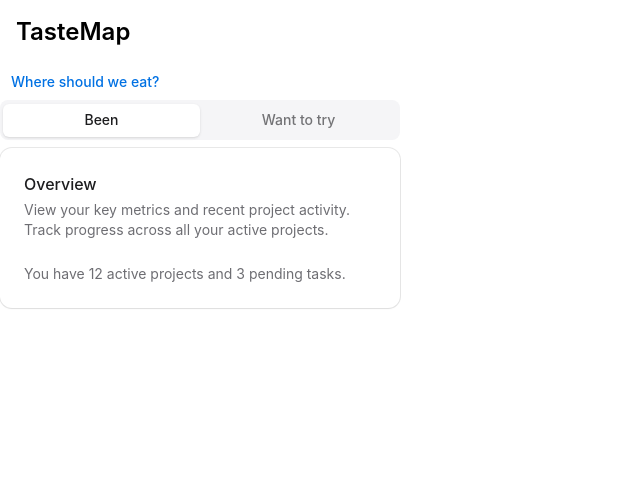
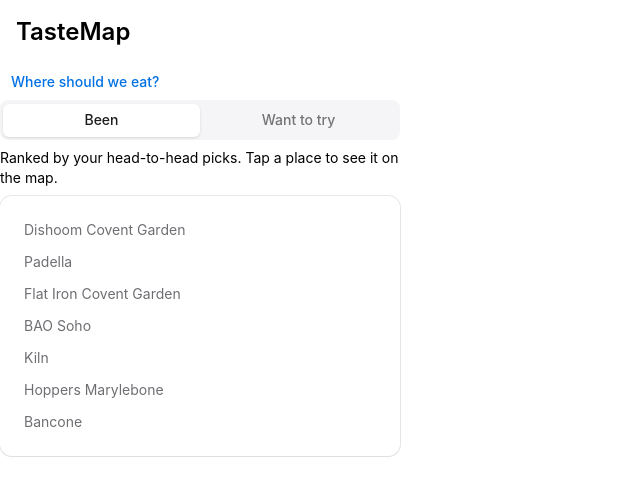
Before and after one commit to Rxunak/tastemap-london, a React (Vite) app in the folder taste-map/: page / in a window 1280 px wide. Shown: the top 496 px of the page, without its empty margins (0-640 px from the left). Built offline with nearby package versions, Linux system fonts and the light colour scheme.

Commit message:
refactor SegmentedControl component to improve structure and update content for better clarity

```diff
--- a/taste-map/src/components/shared/segmented-control.tsx
+++ b/taste-map/src/components/shared/segmented-control.tsx
@@ -14,7 +14,10 @@ type PlaceTabsProps = {
 };
 
 export function SegmentedControl({ placesInfo }: PlaceTabsProps) {
-  console.log(placesInfo);
+  const beenStatus = placesInfo.filter((place) => place.status == "been");
+  const wantStatus = placesInfo.filter((place) => place.status == "want");
+
+  console.log(beenStatus);
   return (
     <Tabs defaultValue="been" className="w-100">
       <TabsList className=" bg-background w-full">
@@ -22,16 +25,19 @@ export function SegmentedControl({ placesInfo }: PlaceTabsProps) {
         <TabsTrigger value="want">Want to try</TabsTrigger>
       </TabsList>
       <TabsContent value="been">
+        <h1>
+          Ranked by your head-to-head picks. Tap a place to see it on the map.
+        </h1>
+      </TabsContent>
+      <TabsContent value="want">
+        <h1>Newest first. Mark on as been to rank it.</h1>
+      </TabsContent>
+      <TabsContent value="been">
         <Card>
-          <CardHeader>
-            <CardTitle>Overview</CardTitle>
-            <CardDescription>
-              View your key metrics and recent project activity. Track progress
-              across all your active projects.
-            </CardDescription>
-          </CardHeader>
           <CardContent className="text-sm text-muted-foreground">
-            You have 12 active projects and 3 pending tasks.
+            {beenStatus.map((item) => (
+              <div key={item.id}>{item.name}</div>
+            ))}
           </CardContent>
         </Card>
       </TabsContent>
```
